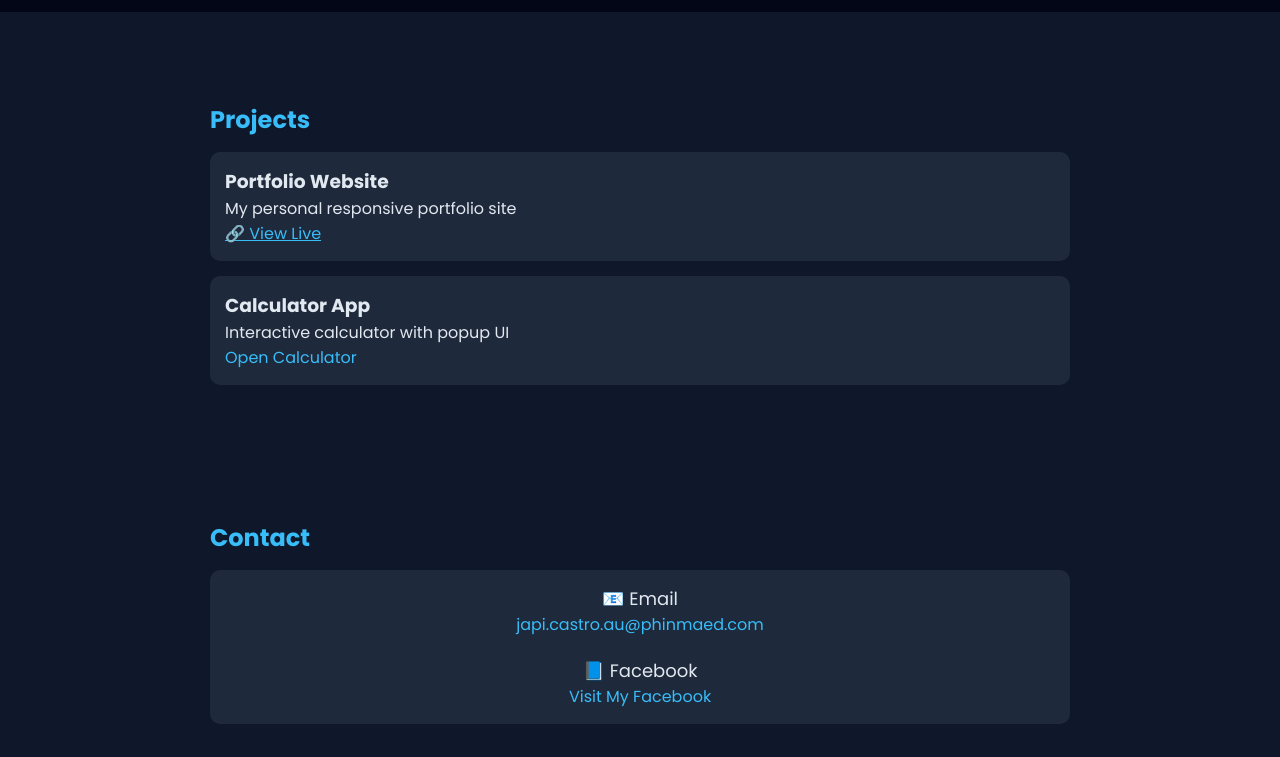
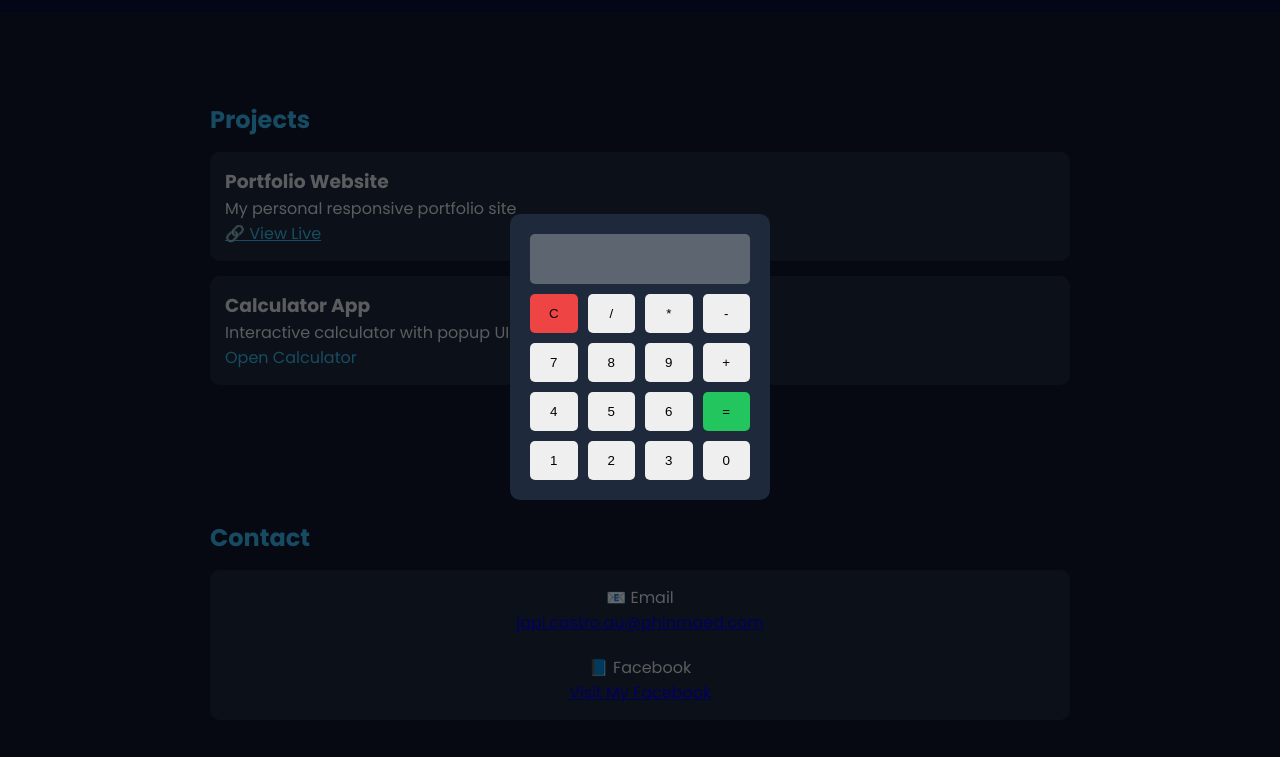
Before and after one commit to japicastroau-debug/my-website, a website: page index.html in a window 1280 px wide. Both pictures are taken after a click on the element "Open Calculator". Shown: the part 848-1605 px from the top of the page. Drawn offline with Linux system fonts and the light colour scheme.

Commit message:
Update index.html

```diff
--- a/index.html
+++ b/index.html
@@ -28,10 +28,7 @@ top:0;
 z-index:1000;
 }
 
-.logo{
-font-weight:700;
-color:#38bdf8;
-}
+.logo{font-weight:700;color:#38bdf8;}
 
 nav a{
 margin-left:15px;
@@ -39,18 +36,10 @@ text-decoration:none;
 color:#e2e8f0;
 transition:0.3s;
 }
-
-nav a:hover{
-color:#38bdf8;
-}
+nav a:hover{color:#38bdf8;}
 
 /* HERO */
-.hero{
-text-align:center;
-padding:100px 20px;
-animation:fadeIn 1s ease-in;
-}
-
+.hero{text-align:center;padding:100px 20px;animation:fadeIn 1s ease-in;}
 .hero h2 span{color:#38bdf8;}
 .hero p{margin-top:10px;color:#94a3b8;}
 
@@ -66,16 +55,8 @@ font-weight:600;
 }
 
 /* SECTIONS */
-section{
-padding:60px 20px;
-max-width:900px;
-margin:auto;
-}
-
-h2{
-color:#38bdf8;
-margin-bottom:15px;
-}
+section{padding:60px 20px;max-width:900px;margin:auto;}
+h2{color:#38bdf8;margin-bottom:15px;}
 
 .card{
 background:#1e293b;
@@ -84,12 +65,9 @@ border-radius:10px;
 margin-bottom:15px;
 transition:0.3s;
 }
+.card:hover{transform:translateY(-5px);}
 
-.card:hover{
-transform:translateY(-5px);
-}
-
-/* SKILLS BUTTON STYLE */
+/* SKILLS */
 .skill-btn{
 display:inline-block;
 background:#38bdf8;
@@ -101,7 +79,6 @@ font-size:12px;
 text-decoration:none;
 transition:0.3s;
 }
-
 .skill-btn:hover{
 background:#0ea5e9;
 transform:scale(1.1);
@@ -182,14 +159,12 @@ to{opacity:1;transform:translateY(0);}
 </nav>
 </header>
 
-<!-- HERO -->
 <section class="hero">
 <h2>Hello, I'm <span>Jayvee</span></h2>
 <p>Aspiring Web Developer</p>
 <a class="btn" href="#projects">View Projects</a>
 </section>
 
-<!-- ABOUT -->
 <section id="about">
 <h2>About Me</h2>
 <div class="card">
@@ -197,27 +172,21 @@ to{opacity:1;transform:translateY(0);}
 </div>
 </section>
 
-<!-- SKILLS (CLICKABLE BUTTONS) -->
 <section id="skills">
 <h2>Skills</h2>
-
 <div class="card">
-
 <a href="#portfolio" class="skill-btn">HTML</a>
 <a href="#portfolio" class="skill-btn">CSS</a>
 <a href="#calculator" class="skill-btn">JavaScript</a>
-
 </div>
 </section>
 
-<!-- PROJECTS -->
 <section id="projects">
 <h2>Projects</h2>
 
 <div class="card" id="portfolio">
 <h3>Portfolio Website</h3>
 <p>My personal responsive portfolio site</p>
-
 <a href="https://my-website-production-b1b1.up.railway.app/" target="_blank" style="color:#38bdf8;">
 🔗 View Live
 </a>
@@ -231,32 +200,51 @@ to{opacity:1;transform:translateY(0);}
 
 </section>
 
-<!-- CONTACT -->
 <section id="contact">
 <h2>Contact</h2>
+<div class="card" style="text-align:center;">
+<p>📧 Email</p>
+<a href="mailto:japi.castro.au@phinmaed.com">japi.castro.au@phinmaed.com</a>
 
-<div class="card" style="text-align:center;">
-
-<p style="font-size:18px;">📧 Email</p>
-
-<a href="mailto:japi.castro.au@phinmaed.com?subject=Hiring Inquiry"
-style="color:#38bdf8; text-decoration:none;">
-japi.castro.au@phinmaed.com
-</a>
-
-<p style="margin-top:20px; font-size:18px;">📘 Facebook</p>
-
-<a href="https://www.facebook.com/share/1CKgzy5vWX/" target="_blank"
-style="color:#38bdf8; text-decoration:none;">
+<p style="margin-top:20px;">📘 Facebook</p>
+<a href="https://www.facebook.com/share/1CKgzy5vWX/" target="_blank">
 Visit My Facebook
 </a>
-
 </div>
 </section>
 
 <footer>
 <p>© 2026 Jayvee Portfolio</p>
 </footer>
+
+<!-- CALCULATOR -->
+<div class="overlay" onclick="closeCalc()"></div>
+
+<div class="calculator" id="calc">
+<input type="text" id="display" class="display" disabled>
+
+<div class="buttons">
+<button onclick="clearDisplay()" class="clear">C</button>
+<button onclick="append('/')">/</button>
+<button onclick="append('*')">*</button>
+<button onclick="append('-')">-</button>
+
+<button onclick="append('7')">7</button>
+<button onclick="append('8')">8</button>
+<button onclick="append('9')">9</button>
+<button onclick="append('+')">+</button>
+
+<button onclick="append('4')">4</button>
+<button onclick="append('5')">5</button>
+<button onclick="append('6')">6</button>
+<button onclick="calculate()" class="equal">=</button>
+
+<button onclick="append('1')">1</button>
+<button onclick="append('2')">2</button>
+<button onclick="append('3')">3</button>
+<button onclick="append('0')">0</button>
+</div>
+</div>
 
 <script>
 function openCalc(){
@@ -268,6 +256,23 @@ function closeCalc(){
 document.getElementById("calc").style.display="none";
 document.querySelector(".overlay").style.display="none";
 }
+
+function append(value){
+document.getElementById("display").value += value;
+}
+
+function clearDisplay(){
+document.getElementById("display").value = "";
+}
+
+function calculate(){
+try{
+document.getElementById("display").value =
+eval(document.getElementById("display").value);
+}catch{
+alert("Invalid Input");
+}
+}
 </script>
 
 </body>
```
